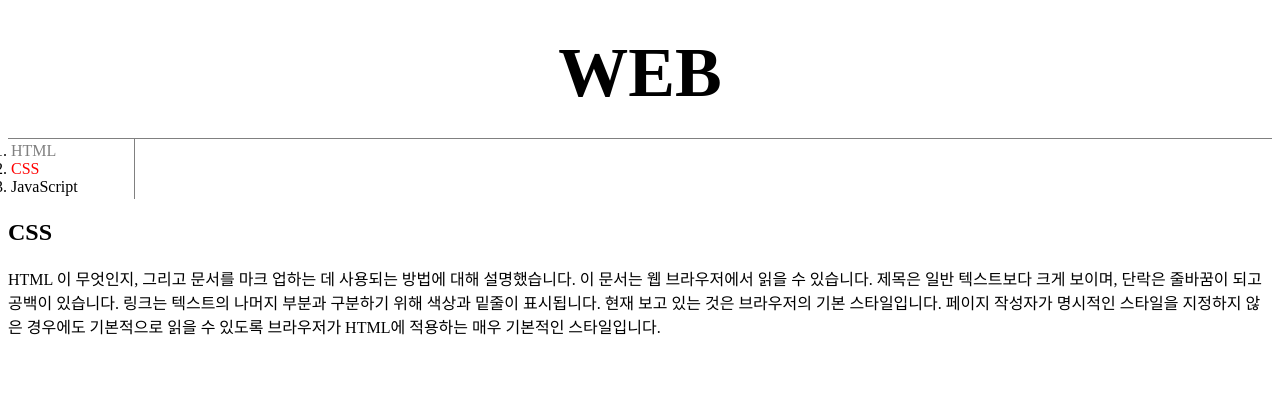
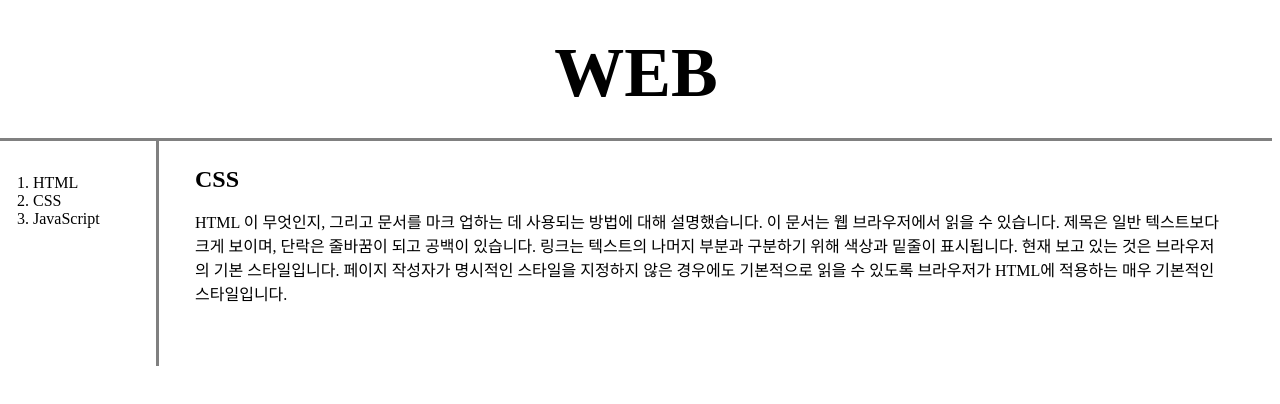
Before and after one commit to cjfals3154/css, a plain HTML site: page 2.html in a window 1280 px wide. Drawn offline with Linux system fonts and the light colour scheme.

Commit message:
Add files via upload

```diff
--- a/2.html
+++ b/2.html
@@ -11,37 +11,43 @@ a{
 h1{
   font-size:70px;
   text-align:center;
-  border-bottom:1px solid gray;
+  border-bottom:3px solid gray;
   margin:0;
   padding:25px
 }
 ol{
-  border-right:1px solid gray;
-  width:120px;
+  border-right:3px solid gray;
+  width:90px;
   margin:0;
-  padding:3px
+  padding:10px;
 }
-
-.saw{
-  color:gray;
+#grid{
+  display:grid;
+  grid-template-columns:150px 1fr;
 }
-#shin1{
-  color:red;
+#mma{
+  padding:45px;
+  padding-top:25px;
 }
-
-
+#grid ol{
+  padding:33px;
+}
+h2{
+  margin:0;
+}
   </style>
-
 </head>
-<body>
+<body style="margin-left:0">
   <h1><a href="index.html"style="color:black">WEB</a></h1>
+<div id="grid">
   <ol>
-    <li><a href="1.html" class="saw">HTML</a></li>
-    <li><a href="2.html" class="saw" id="shin1">CSS</a></li>
+    <li><a href="1.html">HTML</a></li>
+    <li><a href="2.html">CSS</a></li>
     <li><a href="3.html">JavaScript</a></li>
-
   </ol>
+  <div id="mma">
 <h2>CSS</h2>
+<p>
 HTML 이 무엇인지, 그리고 문서를 마크 업하는 데 사용되는 방법에 대해 설명했습니다.
 이 문서는 웹 브라우저에서 읽을 수 있습니다.
 제목은 일반 텍스트보다 크게 보이며, 단락은 줄바꿈이 되고 공백이 있습니다.
@@ -50,7 +56,7 @@ HTML 이 무엇인지, 그리고 문서를 마크 업하는 데 사용되는 방
 페이지 작성자가 명시적인 스타일을 지정하지 않은 경우에도
 기본적으로 읽을 수 있도록 브라우저가 HTML에 적용하는 매우 기본적인
 스타일입니다.
-
-
+</div>
+</div>
 </body>
 </html>
```
